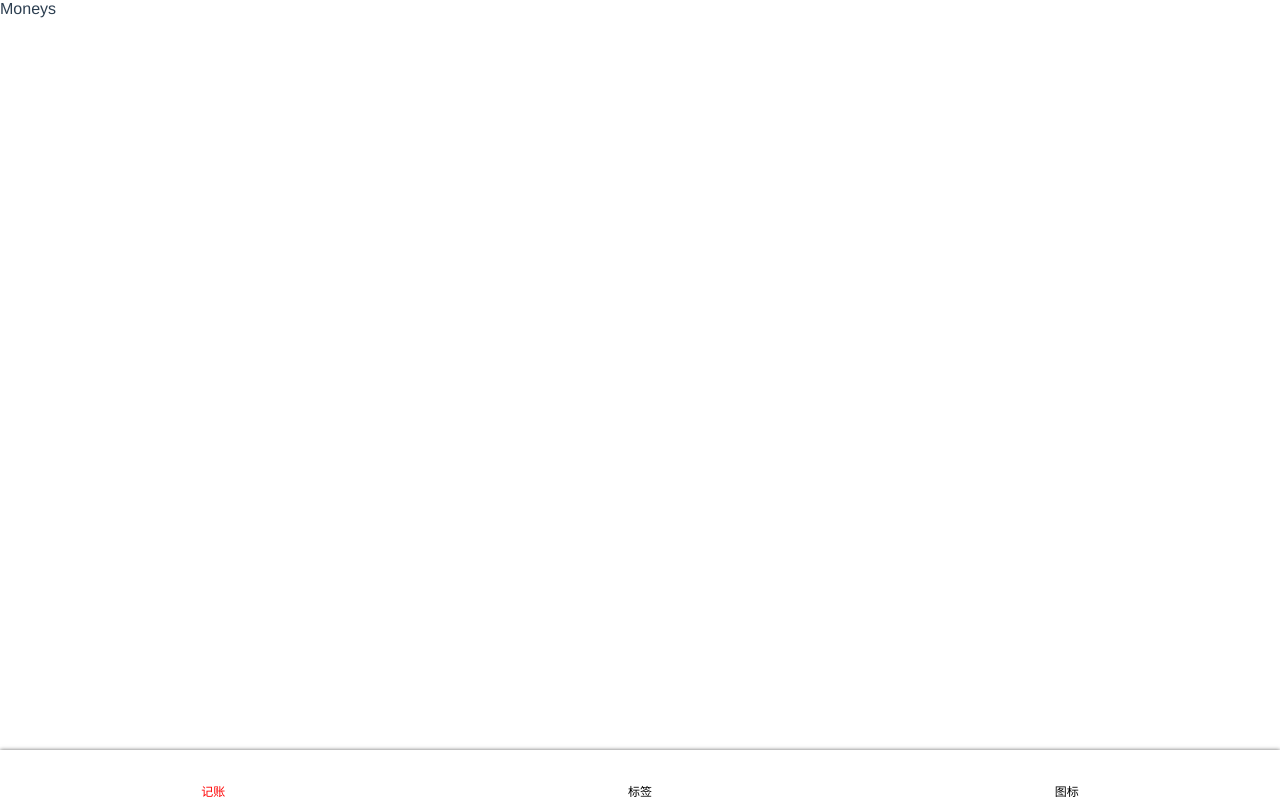
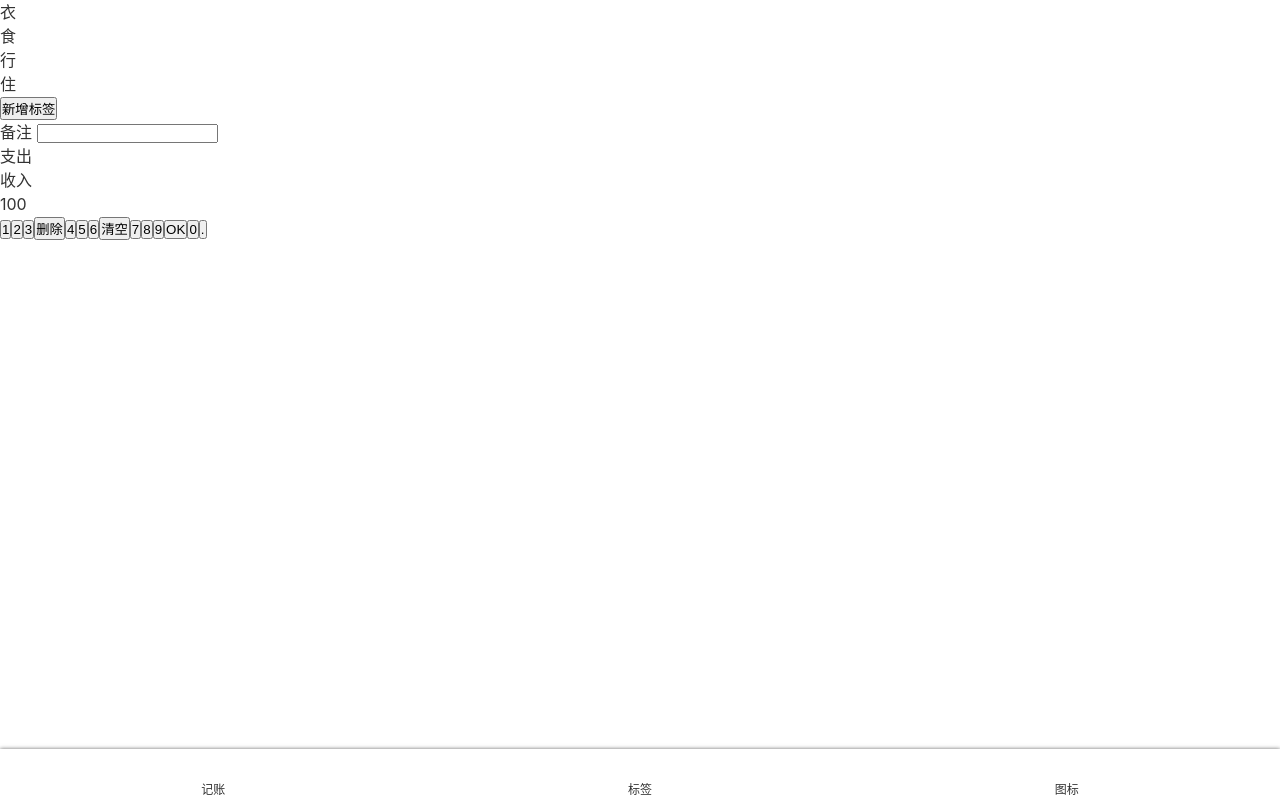
Before and after one commit to surong630/Charge-to-an-account, a Vue app: page /#/money in a window 1280 px wide. Built offline with nearby package versions, Linux system fonts and the light colour scheme.

Commit message:
添加全局样式和全局变量

```diff
--- a/public/index.html
+++ b/public/index.html
@@ -8,10 +8,6 @@
     <title><%= htmlWebpackPlugin.options.title %></title>
   </head>
   <body>
-    <noscript>
-      <strong>We're sorry but <%= htmlWebpackPlugin.options.title %> doesn't work properly without JavaScript enabled. Please enable it to continue.</strong>
-    </noscript>
     <div id="app"></div>
-    <!-- built files will be auto injected -->
   </body>
 </html>
--- a/src/App.vue
+++ b/src/App.vue
@@ -5,24 +5,14 @@
 </template>
 
 <style lang="scss">
-* {
-  margin: 0;
-  padding: 0;
-  box-sizing: border-box;
-}
-#app {
-  font-family: Avenir, Helvetica, Arial, sans-serif;
+// 去除默认样式
+@import '~@/assets/style/reset.scss';
+@import '~@/assets/style/base.scss';
+body {
+  line-height: 1.5;
   -webkit-font-smoothing: antialiased;
   -moz-osx-font-smoothing: grayscale;
-  color: #2c3e50;
-}
-.nav {
-  a {
-    text-decoration: none;
-    color: black;
-    &.router-link-exact-active {
-      color: red;
-    }
-  }
+  color: #333333;
+  font-family: $font-hei;
 }
 </style>
--- /dev/null
+++ b/src/assets/style/base.scss
@@ -0,0 +1,6 @@
+$font-hei:  -apple-system, "Noto Sans", "Helvetica Neue", Helvetica, "Nimbus Sans L", Arial, "Liberation Sans", "PingFang SC", "Hiragino Sans GB", "Noto Sans CJK SC", "Source Han Sans SC", "Source Han Sans CN", "Microsoft YaHei", "Wenquanyi Micro Hei", "WenQuanYi Zen Hei", "ST Heiti", SimHei, "WenQuanYi Zen Hei Sharp", sans-serif;
+$font-kai: Baskerville, Georgia, "Liberation Serif", "Kaiti SC", STKaiti, "AR PL UKai CN", "AR PL UKai HK", "AR PL UKai TW", "AR PL UKai TW MBE", "AR PL KaitiM GB", KaiTi, KaiTi_GB2312, DFKai-SB, "TW\-Kai", serif;
+$font-song:Georgia, "Nimbus Roman No9 L", "Songti SC", "Noto Serif CJK SC", "Source Han Serif SC", "Source Han Serif CN", STSong, "AR PL New Sung", "AR PL SungtiL GB", NSimSun, SimSun, "TW\-Sung", "WenQuanYi Bitmap Song", "AR PL UMing CN", "AR PL UMing HK", "AR PL UMing TW", "AR PL UMing TW MBE", PMingLiU, MingLiU, serif;
+
+$red: red;
+$highlight: #f00;
--- /dev/null
+++ b/src/assets/style/reset.scss
@@ -0,0 +1,9 @@
+* {
+  margin: 0;
+  padding: 0;
+  box-sizing: border-box;
+}
+a {
+  text-decoration: none;
+  color: inherit;
+}
--- a/src/components/Icon.vue
+++ b/src/components/Icon.vue
@@ -5,6 +5,7 @@
 </template>
 
 <script lang="ts">
+// 引入所以svg
 const importAll = (requireContext: __WebpackModuleApi.RequireContext) => {
   requireContext.keys().forEach(requireContext);
 }
--- a/src/components/Layout.vue
+++ b/src/components/Layout.vue
@@ -14,11 +14,13 @@
 </script>
 
 <style lang="scss" scoped>
+// 容器flex
   .content-wrapper {
     display: flex;
     flex-direction: column;
     height: 100vh;
   }
+  // 让内容撑满最多
   .content {
     flex: 1;
   }
--- a/src/components/Nav.vue
+++ b/src/components/Nav.vue
@@ -1,14 +1,14 @@
 <template>
   <div class="nav">
-    <router-link class="item" to="/money">
+    <router-link class="item" to="/money" active-class="selected">
       <Icon name="money" />
       记账
     </router-link>
-    <router-link class="item" to="/Label">
+    <router-link class="item" to="/Label" active-class="selected">
       <Icon name="label" />
       标签
     </router-link>
-    <router-link class="item" to="/Statistics">
+    <router-link class="item" to="/Statistics" active-class="selected">
       <Icon name="statistics" />
       图标</router-link
     >
@@ -20,12 +20,14 @@
 </script>
 
 <style lang="scss" scoped>
+@import '~@/assets/style/base.scss';
 .nav {
   display: flex;
   justify-content: space-around;
   box-shadow: 0 0 4px rgba(0,0,0,.6);
   padding: 1.5px 0 ;
   font-size: 12px;
+  // router-link
   .item {
     display: flex;
     flex-direction: column;
@@ -37,5 +39,11 @@
     width: 30px;
     height: 30px;
   }
+  // 选中后 icon的颜色
+  .selected {
+    .icon {
+      color: $highlight;
+    }
+  }
 }
 </style>
--- a/src/views/Money.vue
+++ b/src/views/Money.vue
@@ -1,19 +1,54 @@
 <template>
   <div>
-     <Layout>{{name}}</Layout>
+    <Layout>
+      <div>
+        <ul>
+          <li>衣</li>
+          <li>食</li>
+          <li>行</li>
+          <li>住</li>
+        </ul>
+        <div>
+          <button>新增标签</button>
+        </div>
+        <label for=""> 备注 <input type="text" /> </label>
+      </div>
+      <div>
+        <ul>
+          <li>支出</li>
+          <li>收入</li>
+        </ul>
+      </div>
+      <div>100</div>
+      <div>
+        <button>1</button>
+        <button>2</button>
+        <button>3</button>
+        <button>删除</button>
+        <button>4</button>
+        <button>5</button>
+        <button>6</button>
+        <button>清空</button>
+        <button>7</button>
+        <button>8</button>
+        <button>9</button>
+        <button>OK</button>
+        <button>0</button>
+        <button>.</button>
+      </div>
+    </Layout>
   </div>
 </template>
 
 <script>
-  export default {
-    data() {
-      return {
-        name: 'Moneys'
-      }
-    },
-  }
+export default {
+  data() {
+    return {
+      name: "Moneys",
+    };
+  },
+};
 </script>
 
 <style lang="scss" scoped>
-
 </style>
--- a/src/views/Statistics.vue
+++ b/src/views/Statistics.vue
@@ -1,5 +1,5 @@
 <template>
-    <div>
+    <div class="statistics">
       <Layout>Statistics</Layout>
     </div>
 </template>
@@ -9,4 +9,8 @@
 </script>
 
 <style lang="scss" scoped>
+@import '~@/assets/style/base.scss';
+.statistics {
+  color: $red;
+}
 </style>
```
Also changed, not shown: 1 other file (tests, documents, lock files or other folders).
